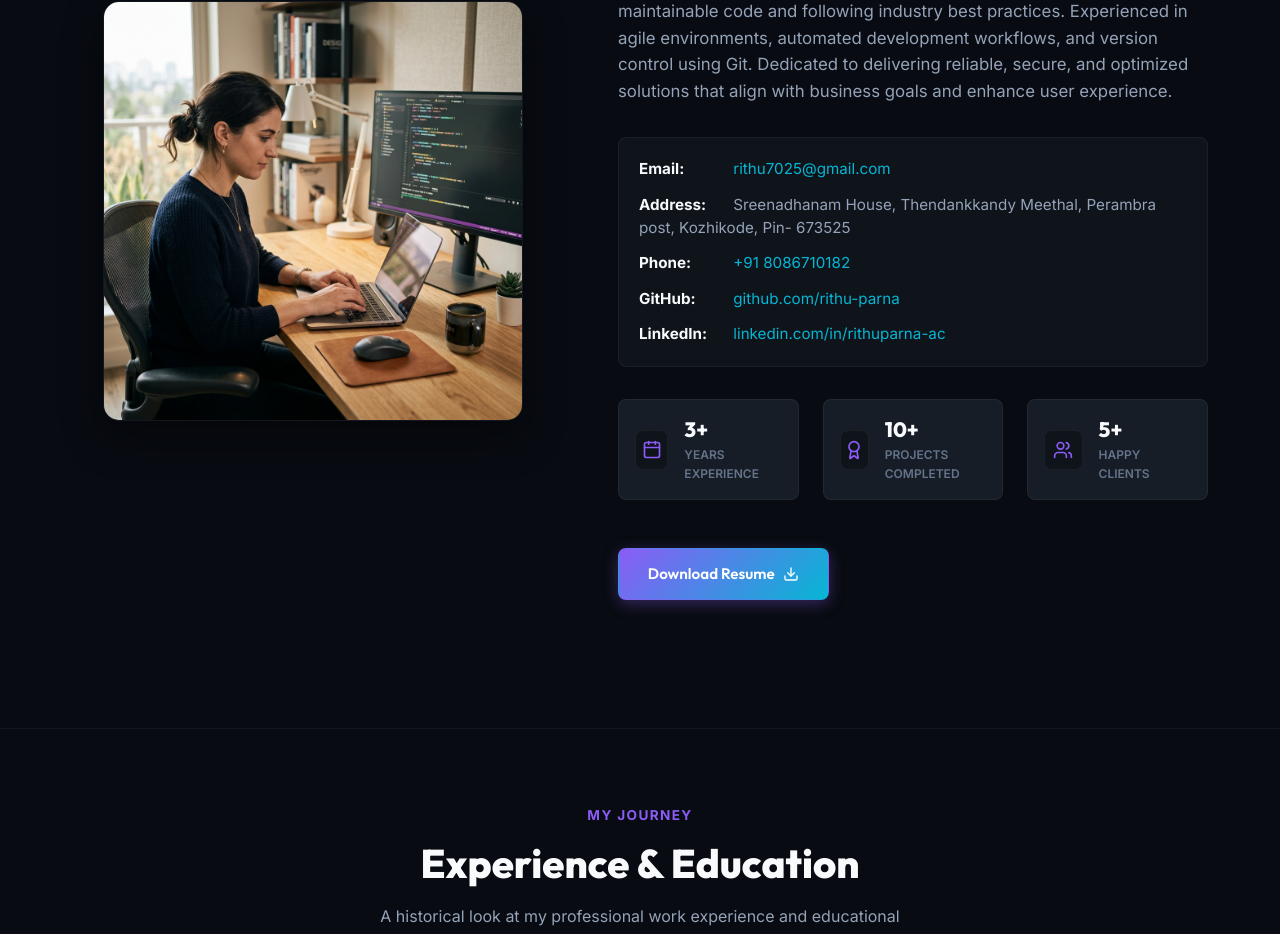
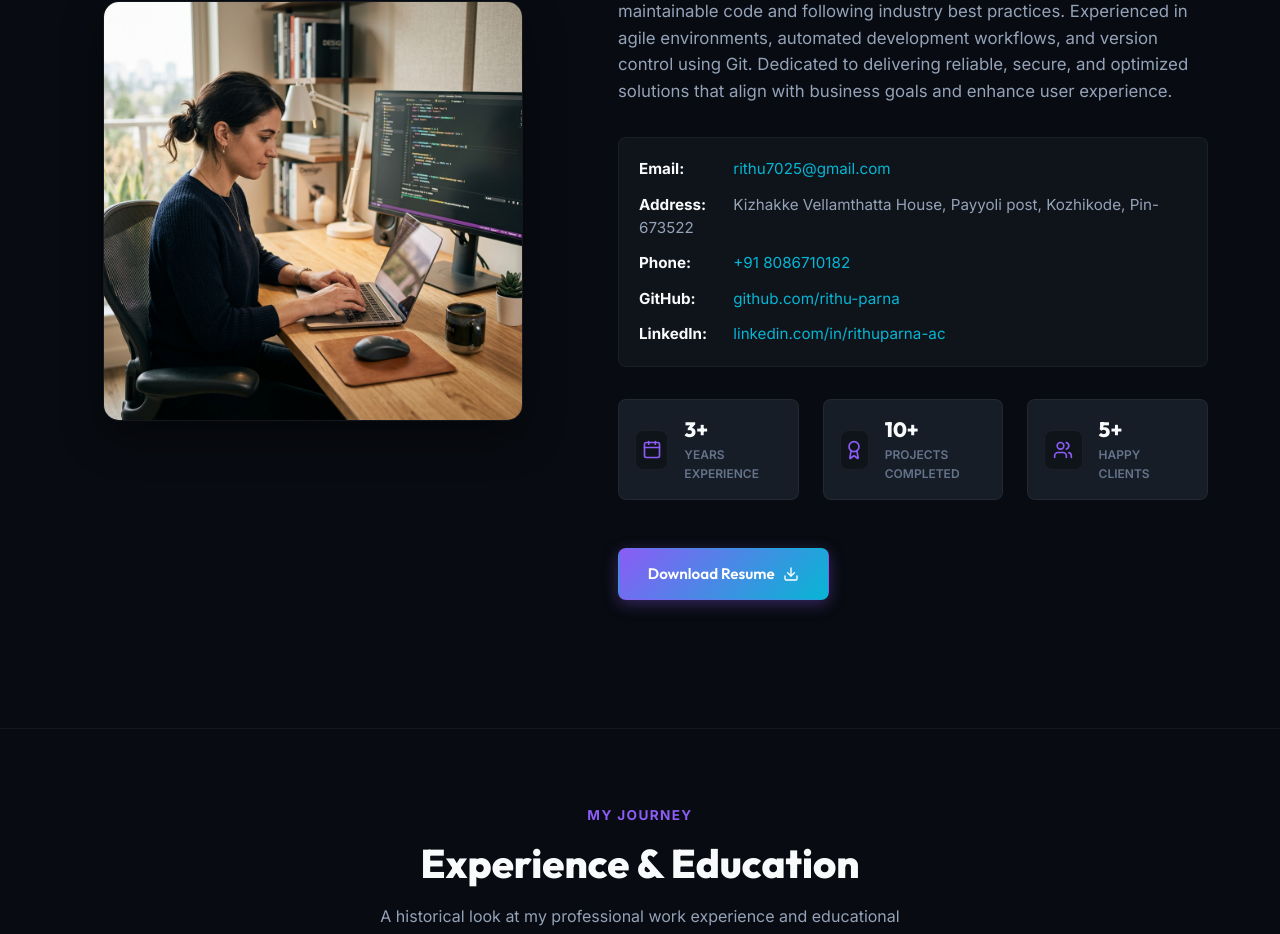
Before and after one commit to rithu-parna/my_portfolio, a React (Vite) app: page / in a window 1280 px wide. Shown: the part 1377-2311 px from the top of the page. Built offline with nearby package versions, Linux system fonts and the light colour scheme.

Commit message:
chore: update contact address in App component

```diff
--- a/src/App.jsx
+++ b/src/App.jsx
@@ -633,7 +633,7 @@ function App() {
                   <strong>Email:</strong> <a href="mailto:rithu7025@gmail.com">rithu7025@gmail.com</a>
                 </div>
                 <div className="contact-detail-row">
-                  <strong>Address:</strong> <span>Sreenadhanam House, Thendankkandy Meethal, Perambra post, Kozhikode, Pin- 673525</span>
+                  <strong>Address:</strong> <span>Kizhakke Vellamthatta House, Payyoli post, Kozhikode, Pin- 673522</span>
                 </div>
                 <div className="contact-detail-row">
                   <strong>Phone:</strong> <a href="tel:+918086710182">+91 8086710182</a>
```
